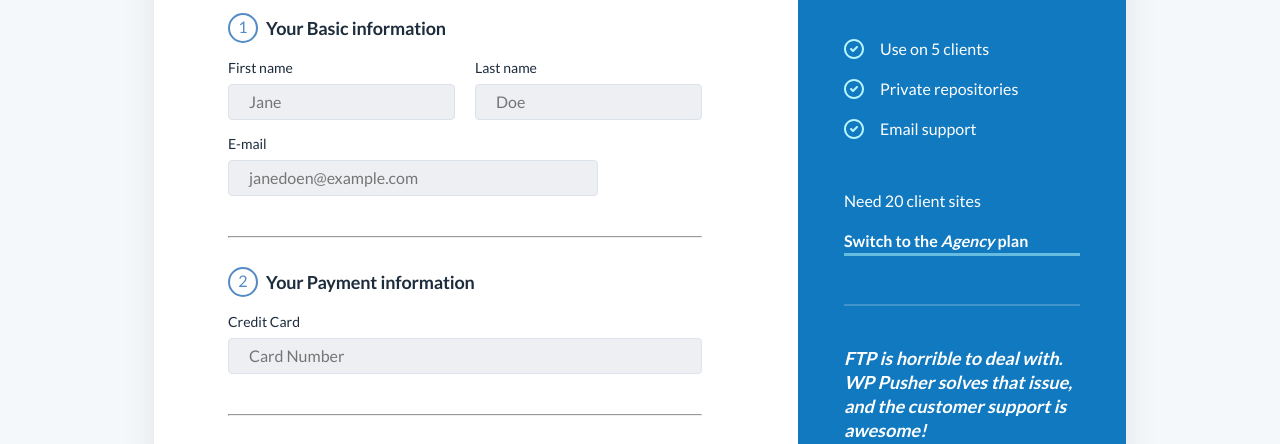
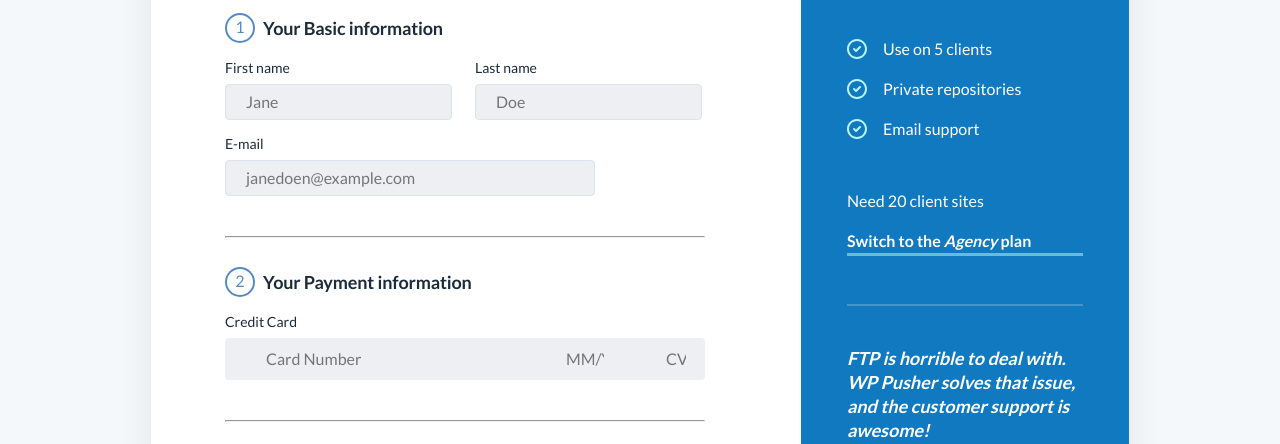
Before and after one commit to Faidunni/Wp-Pusher-checkout, a plain HTML site: page index.html in a window 1280 px wide. Shown: the part 356-800 px from the top of the page. Drawn offline with Linux system fonts and the light colour scheme.

Commit message:
Adjustment to the code

```diff
--- a/index.html
+++ b/index.html
@@ -81,13 +81,29 @@
             </div>
             <div class="credit-card">
               <label for="credit_card" class="form__label"> Credit Card </label>
+              <div class="payment">
                 <input
                   type="text"
                   name="credit_card"
                   id="creditcard"
                   placeholder="Card Number"
-                class="form__input"
+                  class="creditcard"
                 />
+                <input
+                  type="text"
+                  name="credit_card"
+                  id="creditcard"
+                  placeholder="MM/YY"
+                  class="year"
+                />
+                <input
+                  type="text"
+                  name="credit_card"
+                  id="creditcard"
+                  placeholder="CVC"
+                  class="cvc"
+                />
+              </div>
             </div>
             <hr />
             <div class="submit_btn">
--- a/style.css
+++ b/style.css
@@ -250,8 +250,55 @@ section h1 {
   margin-top: 1.8rem;
 }
 
+/* credit-card section */
 .credit-card {
   margin-bottom: 2.5rem;
+}
+
+.payment {
+  display: flex;
+  align-items: center;
+  justify-content: center;
+}
+
+.creditcard {
+  font-weight: 500;
+  width: 300px;
+  height: 36px;
+  border-radius: 4px 0px 0px 4px;
+  border: 1px solid transparent;
+  background: #edeff2;
+  font-size: 1rem;
+  color: #1d2c3c;
+  outline: none;
+  padding: 20px;
+}
+
+.cvc {
+  font-weight: 500;
+  width: 80px;
+  height: 36px;
+  border-radius: 0px 4px 4px 0px;
+  border: 1px solid transparent;
+  background: #edeff2;
+  font-size: 1rem;
+  color: #1d2c3c;
+  outline: none;
+  resize: none;
+  padding: 20px;
+}
+
+.year {
+  font-weight: 500;
+  width: 100px;
+  height: 36px;
+  border-radius: 0;
+  border: 1px solid transparent;
+  background: #edeff2;
+  font-size: 1rem;
+  color: #1d2c3c;
+  outline: none;
+  padding: 20px;
 }
 
 .submit_btn {
```
Lines whose indentation alone changed are shown as unchanged.
